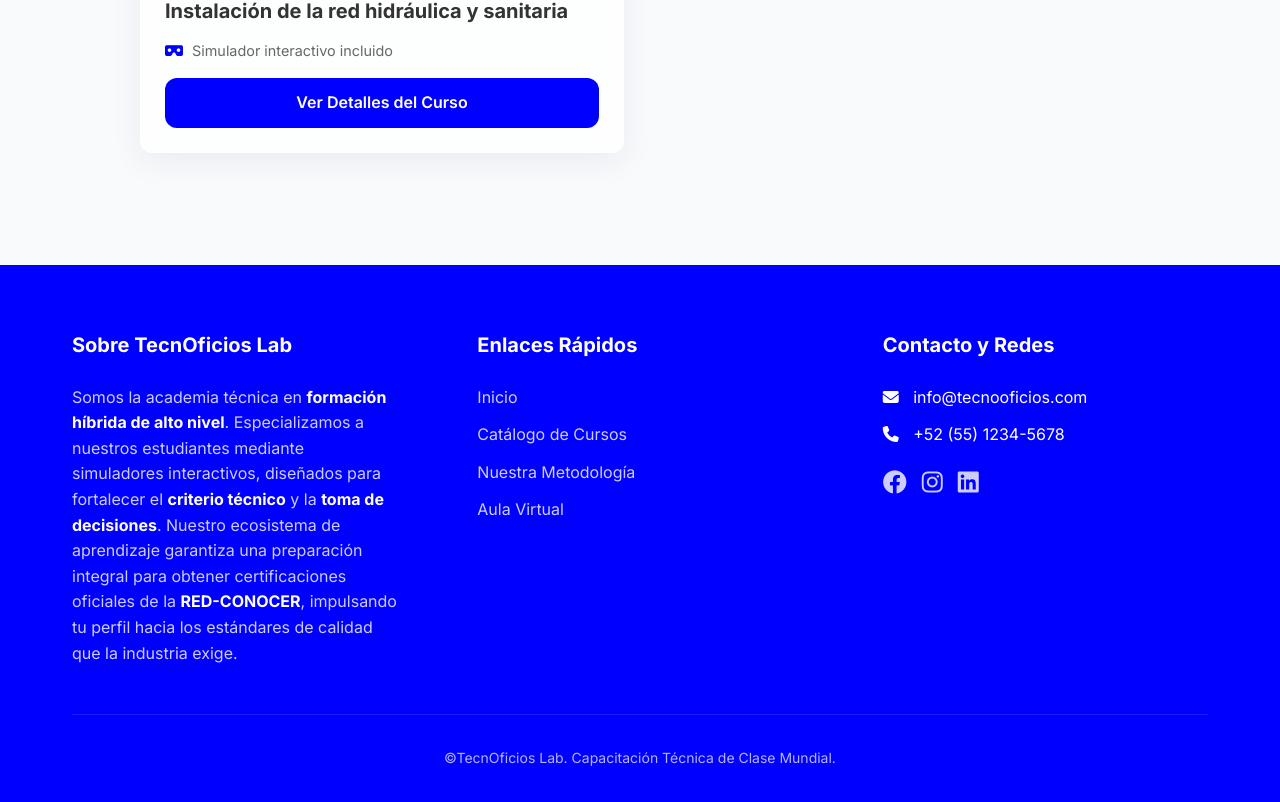
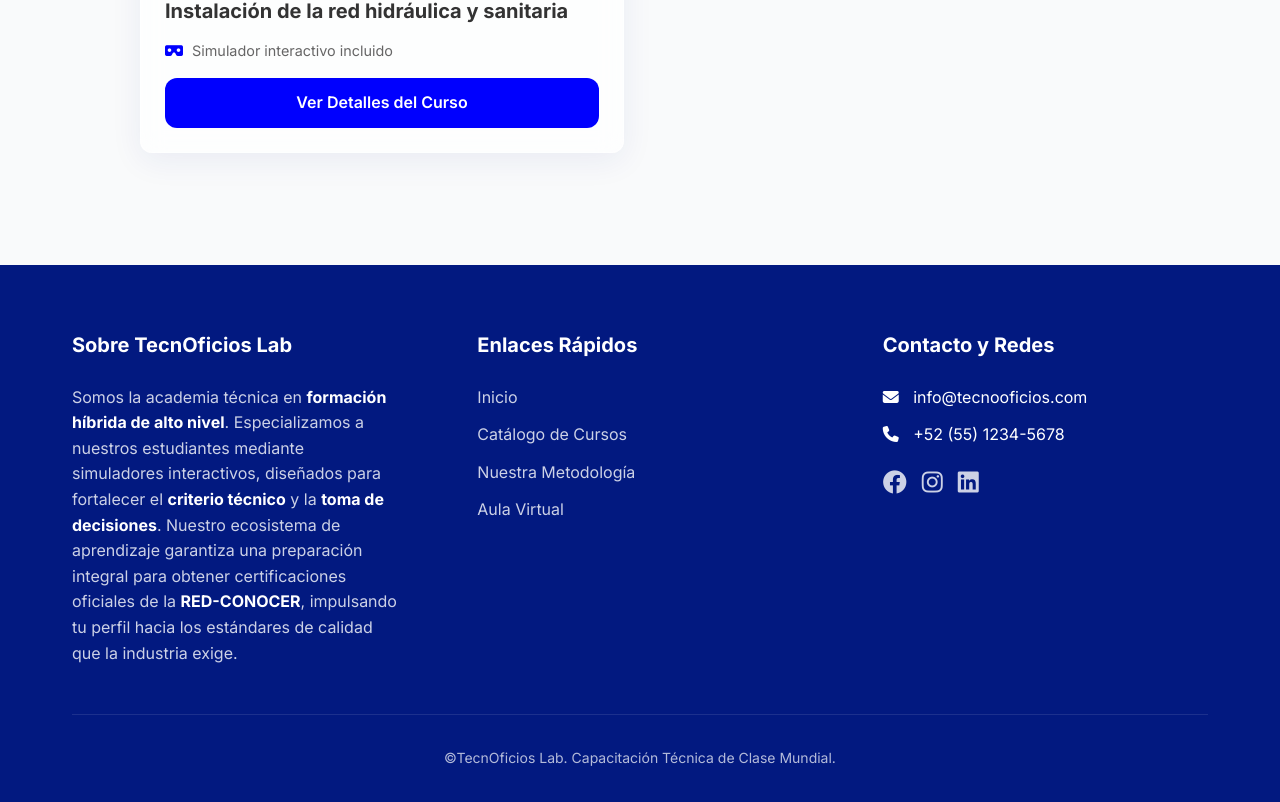
Before and after one commit to Hericraft-Ags/tecno-oficios, a Vue app: page / in a window 1280 px wide. Shown: the part 3413-4215 px from the top of the page. Built offline with nearby package versions, Linux system fonts and the light colour scheme.

Commit message:
Footer legible

```diff
--- a/src/style.css
+++ b/src/style.css
@@ -190,7 +190,7 @@
 
 /* Footer */
 .footer {
-  background-color: var(--color-blue);
+  background-color: var(--color-blue-dark);
   color: var(--color-white);
   padding: 4rem 0 2rem;
   margin-top: 4rem;
```
